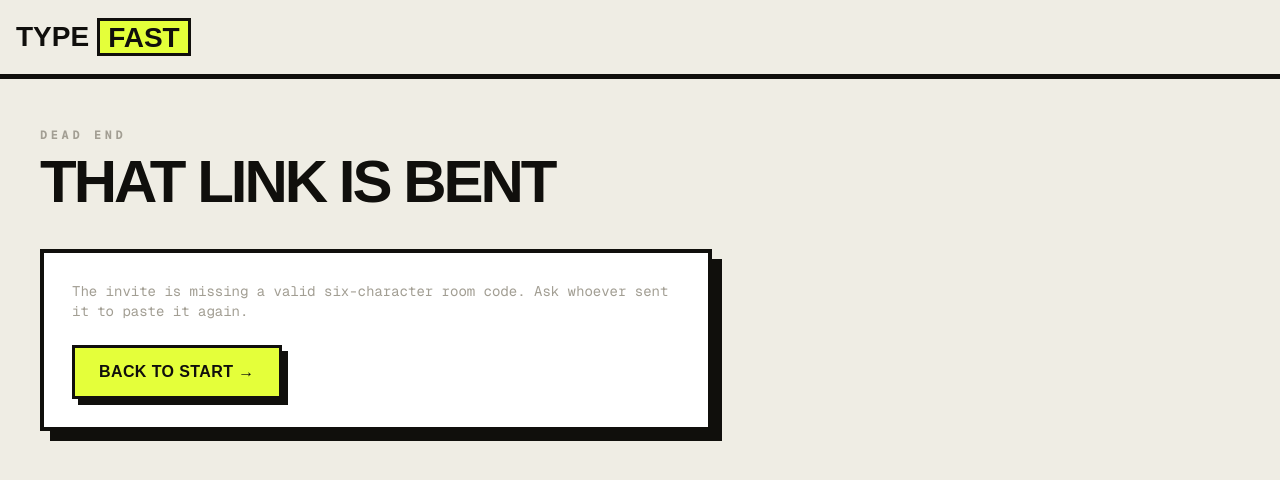
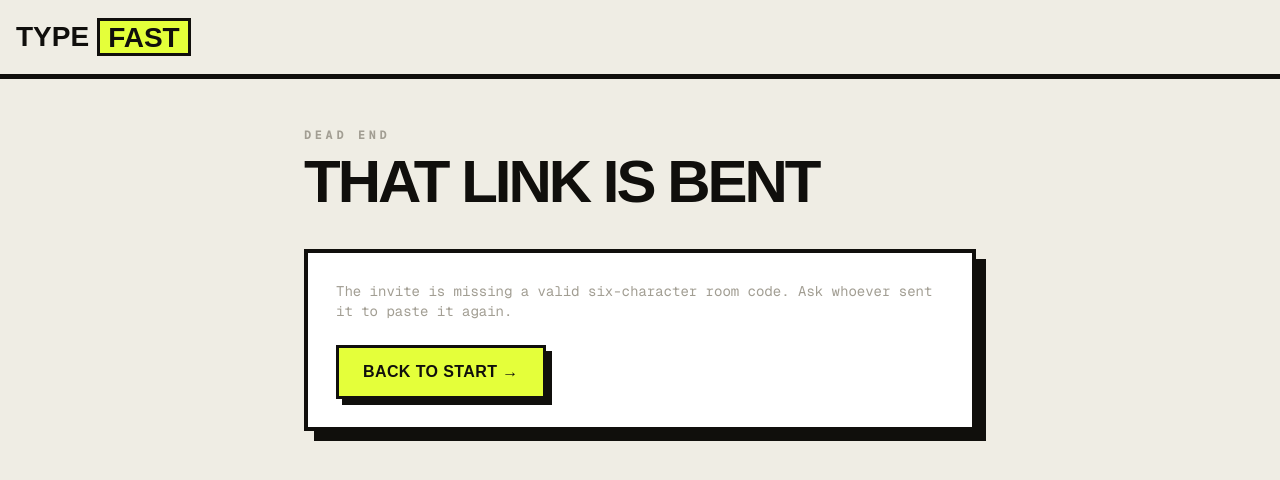
Before and after one commit to AoiTechDev/typefast, a Next.js app: page /invitation in a window 1280 px wide. Shown: the top 480 px of the page. Built offline with nearby package versions, Linux system fonts and the light colour scheme; no server answers.

Commit message:
fix some styles

```diff
--- a/app/invitation/page.tsx
+++ b/app/invitation/page.tsx
@@ -12,7 +12,7 @@ const Shell = ({ eyebrow, title, children }: {
   title: string
   children: React.ReactNode
 }) => (
-  <main className="px-6 py-12 md:px-10">
+  <main className="px-6 py-12 md:px-10 mx-auto ">
     <p className="font-mono text-xs font-bold tracking-[0.3em] text-dim uppercase">{eyebrow}</p>
     <h1 className="mt-3 max-w-3xl text-5xl leading-[0.9] font-extrabold tracking-tighter uppercase md:text-6xl">
       {title}
--- a/components/Lobby.tsx
+++ b/components/Lobby.tsx
@@ -253,7 +253,7 @@ const Lobby = ({ code, hostId, playerId, lobby }: LobbyProps) => {
 
   if (standings) {
     return (
-      <main className="px-6 py-10 md:px-10">
+      <main className="px-6 py-10 md:px-10 max-w-3xl mx-auto">
         <p className="font-mono text-xs font-bold tracking-[0.3em] text-dim uppercase">Final</p>
         <h1 className="mt-2 text-5xl font-extrabold tracking-tighter uppercase">Results</h1>
 
@@ -380,7 +380,7 @@ const Lobby = ({ code, hostId, playerId, lobby }: LobbyProps) => {
   }
 
   return (
-    <main className="grid gap-10 px-6 py-10 md:grid-cols-2 md:px-10">
+    <main className="grid gap-10 px-6 py-10 md:grid-cols-2 md:px-10 ">
       <section className="border-[4px] border-ink bg-panel p-7 shadow-[10px_10px_0_0_var(--color-ink)]">
         <p className="font-mono text-xs font-bold tracking-widest text-dim uppercase">
           Share this code
```
